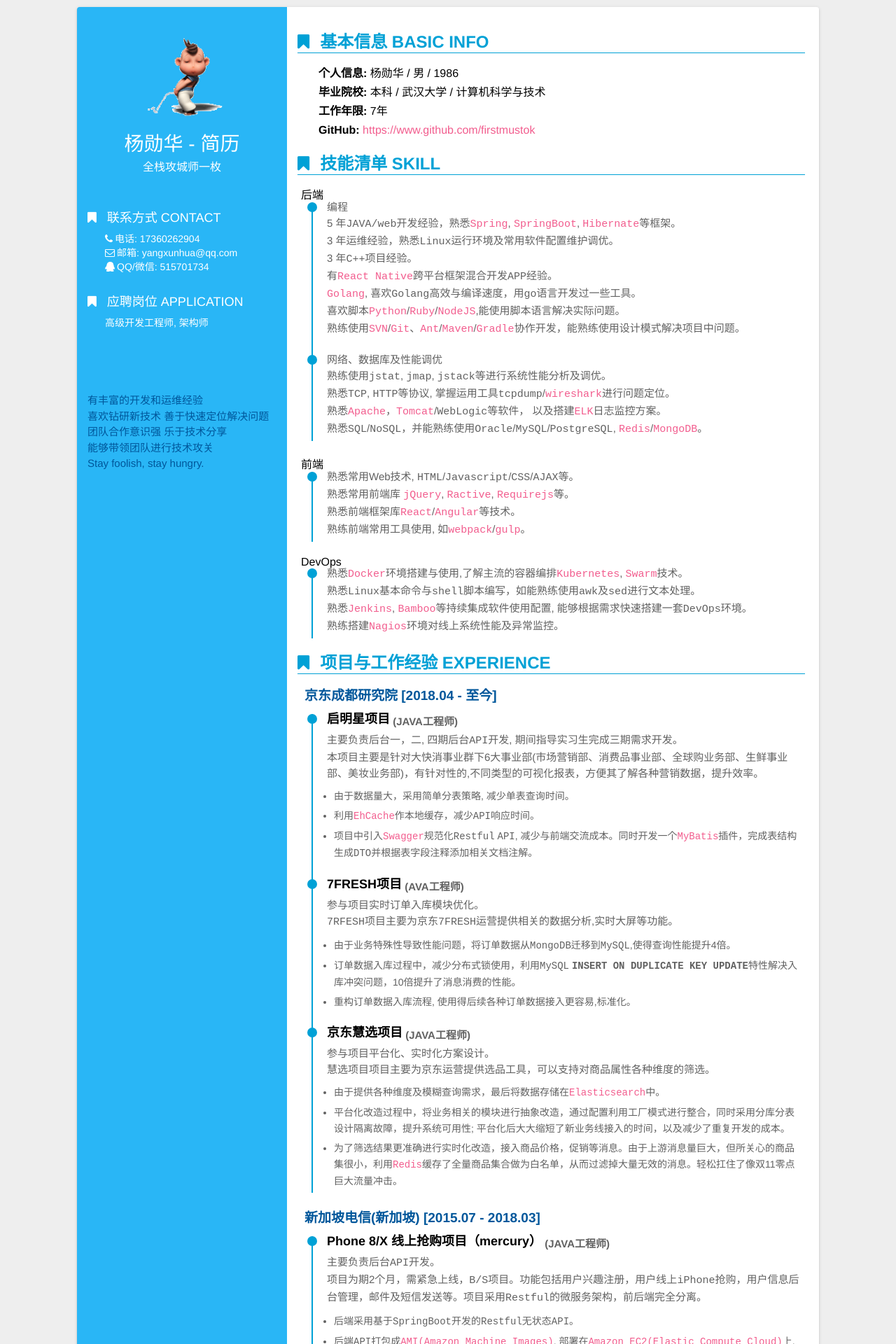
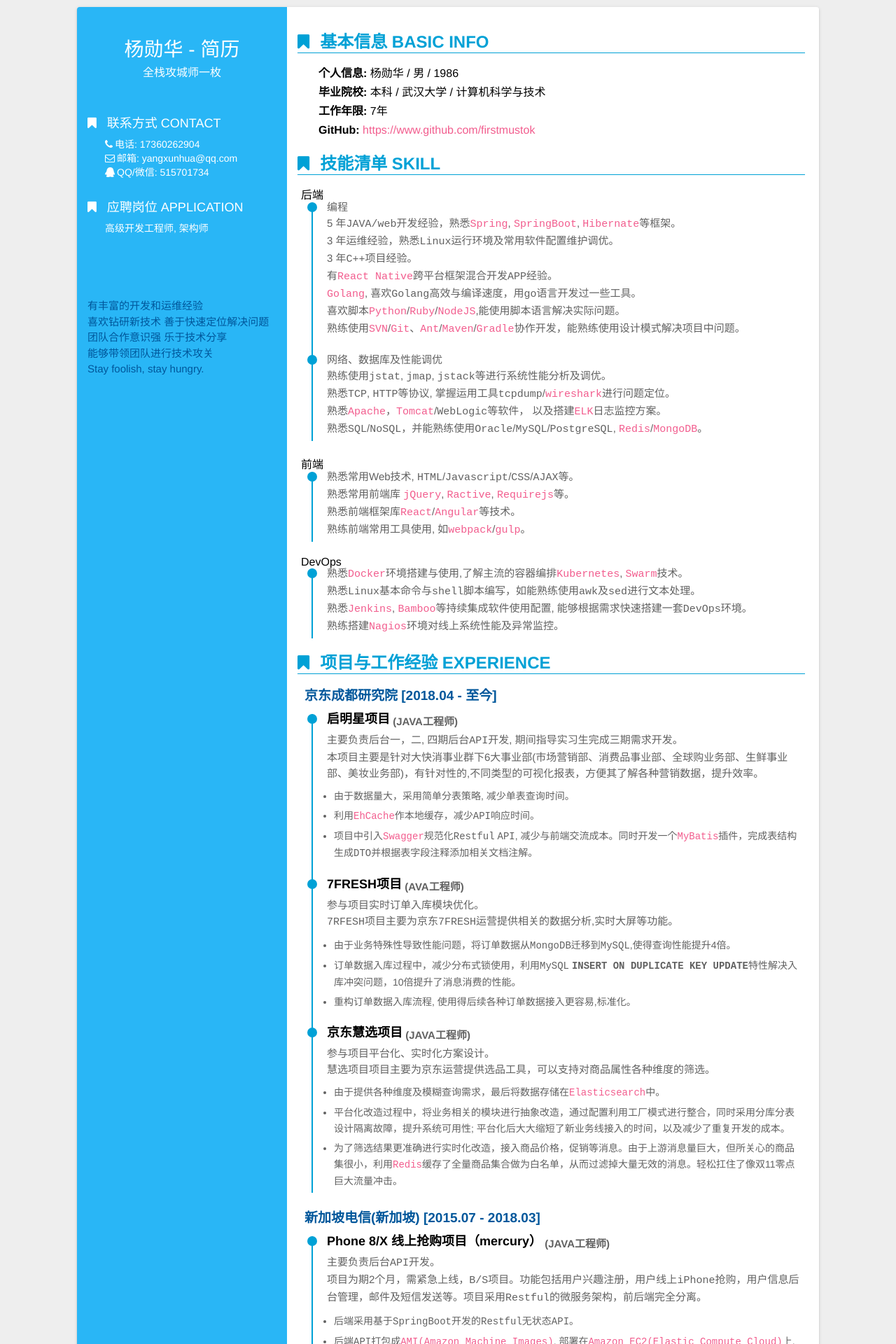
Before and after one commit to firstmustok/firstmustok.github.io, a Jekyll site: the page built from _pages/resume.md, in a window 1280 px wide. Shown: the top 1920 px of the page at 70% size. Built offline with Jekyll 4.4.1, drawn with Linux system fonts in a browser that asks for light colours.

Commit message:
remove the gif avstart

```diff
--- a/_layouts/resume.html
+++ b/_layouts/resume.html
@@ -15,7 +15,6 @@
     <div class="container">
         <div class="sidebar">
             <div class="title">
-                <img src="https://firstmustok.github.io/assets/images/avatar.gif" data-action="zoom">
                 <h1>{{page.author}} - 简历</h1>
                 <p>全栈攻城师一枚</p>
             </div>
```
